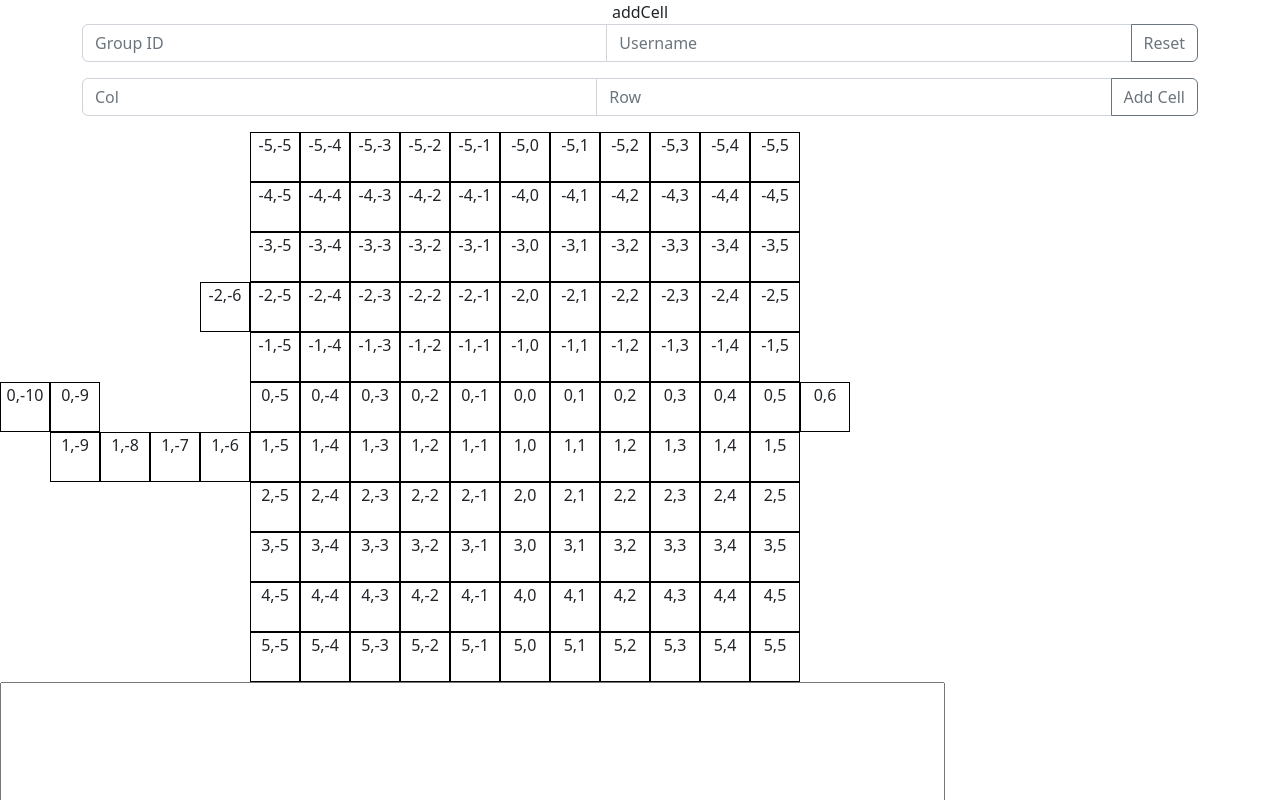
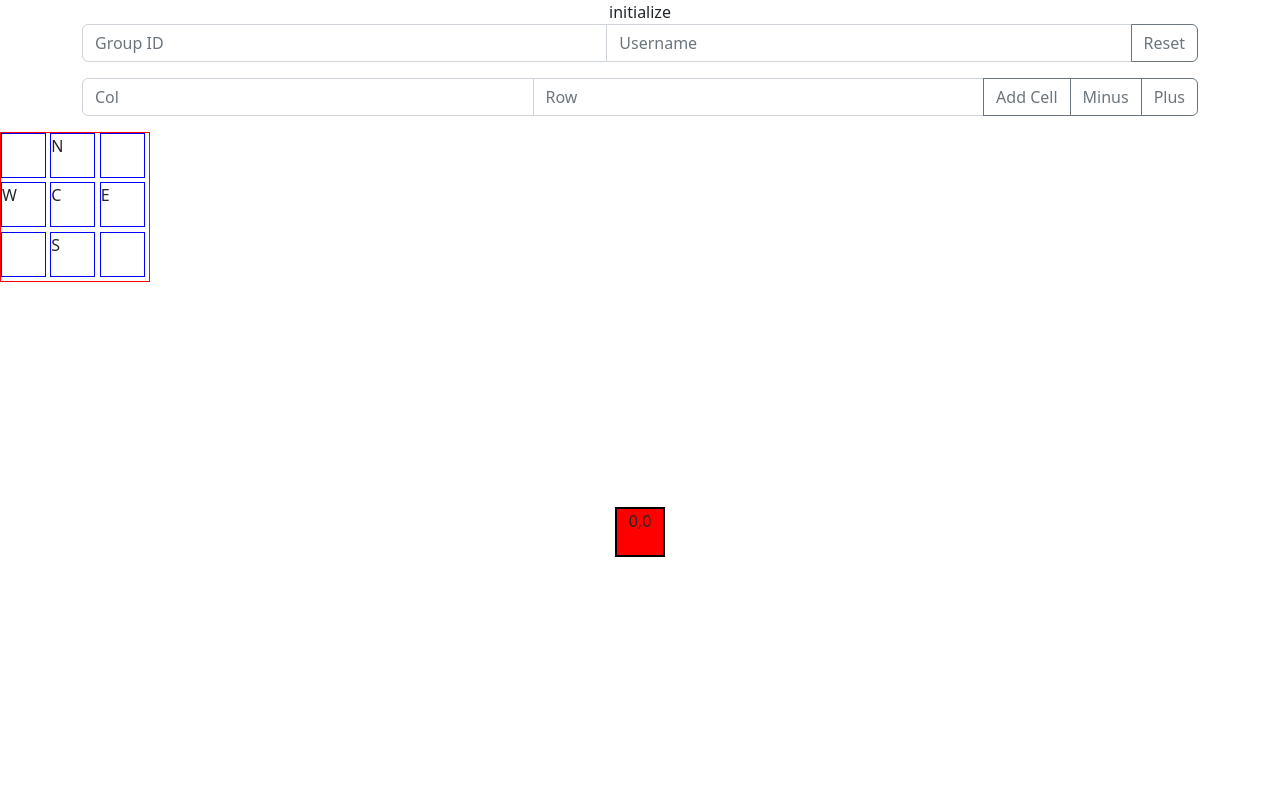
Before and after one commit to keldi/VaultHuntersNav, a website: page index.html in a window 1280 px wide. Both pictures are taken after a click on the button "Reset". Shown: the top 800 px of the page. Drawn offline with nearby package versions, Linux system fonts and the light colour scheme.

Commit message:
K23 changes
assorted experimentation from dead time at K23, plus some messing with grid structure and sizing on 05-21

```diff
--- a/VHNCode.js
+++ b/VHNCode.js
@@ -6,6 +6,11 @@ var oGridData;
 function funStartIt() {
 	gel("divOutput").innerHTML = ("startit");
 	oGridData = new GridData();
+
+	oGridData.initialize(0, 0, 0, 0);
+	oGridData.movePlayer(oGridData.sThisPlayer, 0, 0);
+
+	/*
 	oGridData.initialize(-5, 5, -5, 5);
 	oGridData.addCell(0, 6);
 	oGridData.addCell(-2, -6);
@@ -15,8 +20,16 @@ function funStartIt() {
 	oGridData.addCell(1, -8);
 	oGridData.addCell(1, -7);
 	oGridData.addCell(1, -6);
+	*/
 }
 
+function funNodeSize(viMod) {
+	var oGrid = gel("divMapGrid");
+	var iCur = oGrid.style.getPropertyValue("--node-size");
+	iCur = iCur.slice(0, iCur.length-2);
+	iCur = parseInt(iCur) + parseInt(viMod);
+	oGrid.style.setProperty("--node-size", iCur + "px");
+}
 
 function funAddCell() {
 	gel("divOutput").innerHTML = ("funAddCell");
@@ -39,6 +52,9 @@ function GridData() {
 	this.c_asColClasses = ["mapGridCol"];
 	this.c_asNodeClasses = ["mapGridNode"];
 	this.bootstrap = false;
+	this.aoPlayers = [];
+	this.sThisPlayer = "YOU";
+	this.iSelectedLoc = [0, 0];
 
 	//Initialize grid data.
 	this.initialize = function (viRMin, viRMax, viCMin, viCMax) {
@@ -63,7 +79,45 @@ function GridData() {
 		//oFrame.appendChild(oCurC);
 
 		this.setGrid(viRMin, viRMax, viCMin, viCMax);
+
+		gel("divActionN").onclick = this.passthroughActionClick.bind(this);
+		gel("divActionS").onclick = this.passthroughActionClick.bind(this);
+		gel("divActionE").onclick = this.passthroughActionClick.bind(this);
+		gel("divActionW").onclick = this.passthroughActionClick.bind(this);
+		gel("divActionC").onclick = this.passthroughActionClick.bind(this);
+
+		this.sThisPlayer = "YOU";
+		this.addPlayer(this.sThisPlayer);
+
+
 	};
+
+	this.addPlayer = function (vsPlayer) {
+		this.aoPlayers[String(vsPlayer)] = {name:String(vsPlayer), locX:0, locY:0, sColor:"playerRed", dUpdate:new Date()};
+	};
+
+	this.movePlayer = function (vsPlayer, vX, vY) {
+		var oPl = this.aoPlayers[String(vsPlayer)];
+
+		//Initialize room if doesn't exist
+		var sNextNN = this.gNN(parseInt(vX), parseInt(vY));
+		//in prog 2023-05-17: 12:47
+		if (!gel(sNextNN)) {
+			//create new node
+			var oFrame = gel(c_sGridFrame);
+			oCurC = this.makeCol(parseInt(vX), parseInt(vY));
+			oFrame.appendChild(oCurC);
+		}
+		//TODO:  Remove indicator from node
+		var sStartNN = this.gNN(oPl.locX, oPl.locY);
+		gel(sStartNN).classList.remove(oPl.sColor);
+		//TODO: Add indicator to Node
+		oPl.locX = parseInt(vX);
+		oPl.locY = parseInt(vY);
+		sStartNN = this.gNN(oPl.locX, oPl.locY);
+		gel(sStartNN).classList.add(oPl.sColor);
+		if (vsPlayer == this.sThisPlayer) {this.iSelectedLoc = [vX, vY];}
+	}
 
 	//Adjust current grid based on new size.
 	this.setGrid = function (viRMin, viRMax, viCMin, viCMax) {
@@ -163,22 +217,6 @@ function GridData() {
 		return oTmp;
 	};
 
-	this.makeNode = function (viR, viC) {
-		var oTmp = document.createElement("div");
-		oTmp.classList.add(String(this.c_sMapPrefix) + "Node");
-		oTmp.classList.add(...this.c_asNodeClasses);
-		oTmp.classList.add(...this.c_asMapClasses);
-		oTmp.style.border = "1px solid black";
-		oTmp.gridRowNum = parseInt(viR);
-		oTmp.gridColNum = parseInt(viC);
-		//oTmp.style.height = "50px";
-		//oTmp.style.width = "50px";
-		oTmp.id = this.gNN(viR, viC);
-		oTmp.onclick = this.passthroughClick.bind(this);//Bind lets me use object functions
-		oTmp.appendChild(document.createTextNode("" + viR + "," + viC));
-		return oTmp;
-	};
-
 	this.resetBase = function () {
 		var oTmp = document.createElement("div");
 		if (this.bootstrap == true) {oTmp.classList.add("container");}
@@ -187,8 +225,13 @@ function GridData() {
 		oTmp.classList.add("text-center");
 
 		oTmp.id = "divMapGrid";
+		oTmp.style.setProperty("--node-size", "50px");
 		var oBase = gel("divMapBase");
+		var oPreserve = oBase.removeChild(gel("divNodeActions"));
+
 		while (oBase.firstChild) { oBase.removeChild(oBase.firstChild); }
+
+		oBase.appendChild(oPreserve);
 		oBase.appendChild(oTmp);
 		return oTmp;
 	};
@@ -196,11 +239,54 @@ function GridData() {
 	this.passthroughClick = function (event) {
 		//oGridData.printLog("passthroughClick[" + event + "]");
 		oGridData.nodeClick(event);
-	}
+	};
 
 	this.nodeClick = function (event) {
 		//this.printLog("nodeClick e.cT[" + event.currentTarget + "]  e.cT.id[" + event.currentTarget.id + "]");
 		this.printLog("nodeClick e.gRN[" + event.currentTarget.gridRowNum + "]  e.cT.gCN[" + event.currentTarget.gridColNum + "]");
+		//gel("divNAOutput").innerHTML = "e.gRN[" + event.currentTarget.gridRowNum + "]  e.cT.gCN[" + event.currentTarget.gridColNum + "]";
+		gel("divNodeActions").classList.remove("hidden");
+		this.iSelectedLoc[0] = parseInt(event.currentTarget.gridRowNum);
+		this.iSelectedLoc[1] = parseInt(event.currentTarget.gridColNum);
+	};
+
+	this.passthroughActionClick = function (event) {
+		oGridData.actionClick(event);
+	};
+
+	this.actionClick = function (event) {
+		//this.printLog("nodeClick e.gRN[" + event.currentTarget.gridRowNum + "]  e.cT.gCN[" + event.currentTarget.gridColNum + "]");
+		//gel("divNAOutput").innerHTML = "e.gRN[" + event.currentTarget.gridRowNum + "]  e.cT.gCN[" + event.currentTarget.gridColNum + "]";
+		//gel("divNodeActions").classList.remove("hidden");
+		if (event.currentTarget.id == "divActionC") {
+			this.movePlayer(this.sThisPlayer, this.iSelectedLoc[0], this.iSelectedLoc[1]);
+		}
+		if (event.currentTarget.id == "divActionN") {this.movePlayer(this.sThisPlayer, this.iSelectedLoc[0]-1, this.iSelectedLoc[1]);}
+		if (event.currentTarget.id == "divActionS") {this.movePlayer(this.sThisPlayer, this.iSelectedLoc[0]+1, this.iSelectedLoc[1]);}
+		if (event.currentTarget.id == "divActionW") {this.movePlayer(this.sThisPlayer, this.iSelectedLoc[0], this.iSelectedLoc[1]-1);}
+		if (event.currentTarget.id == "divActionE") {this.movePlayer(this.sThisPlayer, this.iSelectedLoc[0], this.iSelectedLoc[1]+1);}
+
+	};
+
+
+
+
+	this.makeNode = function (viR, viC) {
+		var oTmp = document.createElement("div");
+		oTmp.classList.add(String(this.c_sMapPrefix) + "Node");
+		oTmp.classList.add(...this.c_asNodeClasses);
+		oTmp.classList.add(...this.c_asMapClasses);
+		oTmp.gridRowNum = parseInt(viR);
+		oTmp.gridColNum = parseInt(viC);
+		if (viR == 0 && viC == 0) {
+			oTmp.classList.add("nodeCenter");
+		}
+		//oTmp.style.height = "50px";
+		//oTmp.style.width = "50px";
+		oTmp.id = this.gNN(viR, viC);
+		oTmp.onclick = this.passthroughClick.bind(this);//Bind lets me use object functions
+		oTmp.appendChild(document.createTextNode("" + viR + "," + viC));
+		return oTmp;
 	};
 
 	this.printLog = function (vsLog) {
--- a/VHNStyles.css
+++ b/VHNStyles.css
@@ -1,5 +1,9 @@
 .mapBase {
 
+}
+
+.hidden {
+    display:none;
 }
 
 .mapGrid {
@@ -10,6 +14,7 @@
 .mapGridContainer {
     display:grid;
     width: fit-content;
+    place-self:center;
 }
 
 .mapGridRow {
@@ -21,6 +26,33 @@
 }
 
 .mapGridNode {
-    width:50px;
+    width: var(--node-size, 50);
     aspect-ratio: 1;
+    border: 1px solid black;
 }
+
+.nodeCenter {
+    border:2px solid black;
+}
+
+.divNodeActions {
+    display:grid;
+    position:absolute;
+    float:right;
+    z-index:42;
+    height:150px;
+    width:150px;
+    border: 1px solid red;
+}
+
+.divNodeActions .actionNode {
+    aspect-ratio: 1;
+    width: 45px;
+    border: 1px solid blue;
+    padding: 0%;
+    margin: 0%;
+}
+
+.playerRed {
+    background-color: red;
+}
--- a/index.html
+++ b/index.html
@@ -28,22 +28,37 @@
 	  		<input id="txtAddRow" 	type="text" class="form-control" placeholder="Col" aria-label="Col" aria-describedby="basic-addon2" />
 	  		<input id="txtAddCol" type="text" class="form-control" placeholder="Row" aria-label="Row" aria-describedby="basic-addon2" />
 	  		<button class="btn btn-outline-secondary" type="button" onclick="funAddCell()">Add Cell</button>
+			<button class="btn btn-outline-secondary" type="button" onclick="funNodeSize(-10)">Minus</button>
+			<button class="btn btn-outline-secondary" type="button" onclick="funNodeSize(10)">Plus</button>
 		</div>
     </div>
   </div>
 </div>
-
-<div id="divMapBase" class="mapBase" style="overflow:scroll;block-size: fit-content;">
-	<div id="divMapGrid" class="text-center">
-	  <div class="row">
-		<div class="col">
-			<div>Map tool:</div>
-			<div class="input-group mb-3">
+<div id="divMainArea">
+	<div id="divMapBase" class="mapBase" style="overflow:scroll;block-size: fit-content;width:100%;min-height:100vh;display:grid;">
+		<div id="divNodeActions" class="divNodeActions hidden">
+			<div class="actionNode" style="grid-area: 1 / 1 / auto / auto"></div>
+			<div class="actionNode" style="grid-area: 1 / 2 / auto / auto" id="divActionN">N</div>
+			<div class="actionNode" style="grid-area: 1 / 3 / auto / auto"></div>
+			<div class="actionNode" style="grid-area: 2 / 1 / auto / auto" id="divActionW">W</div>
+			<div class="actionNode" style="grid-area: 2 / 2 / auto / auto" id="divActionC">C</div>
+			<div class="actionNode" style="grid-area: 2 / 3 / auto / auto" id="divActionE">E</div>
+			<div class="actionNode" style="grid-area: 3 / 1 / auto / auto"></div>
+			<div class="actionNode" style="grid-area: 3 / 2 / auto / auto" id="divActionS">S</div>
+			<div class="actionNode" style="grid-area: 3 / 3 / auto / auto"></div>
+		</div>
+		<div id="divMapGrid" class="text-center" style="place-self:center;">
+			<div class="row">
+				<div class="col">
+					<div>Map tool:</div>
+					<div class="input-group mb-3">
+					</div>
+				</div>
 			</div>
 		</div>
-	  </div>
 	</div>
 </div>
+
 
 <div>
 	<textarea id="txtDebug" rows=50 cols=100></textarea>
```
